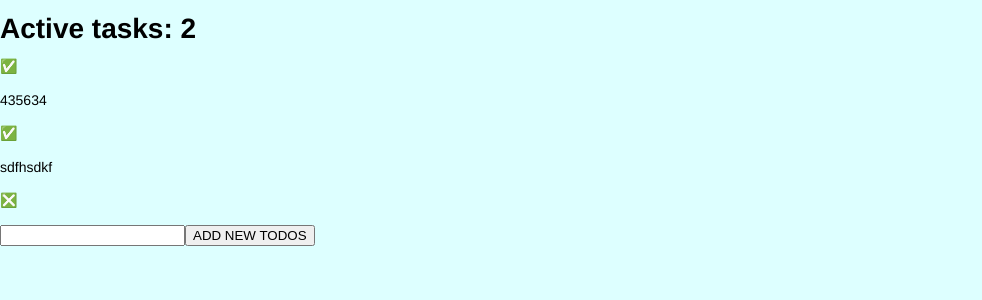
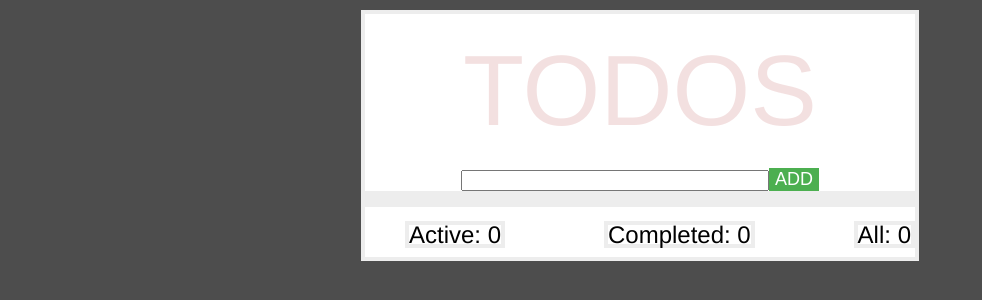
Before and after one commit to Varfolomeev-Ilya/toDo-on-React, a React (Create React App) app: page / in a window 1280 px wide. Shown: the top 300 px of the page, without its empty margins (0-982 px from the left). Built offline with nearby package versions, Linux system fonts and the light colour scheme.

Commit message:
new styles and filters

```diff
--- a/src/App.js
+++ b/src/App.js
@@ -1,30 +1,26 @@
 import React from 'react';
 import './styles.css';
-import Task from './components/header/Task';
-import TaskInput from './components/header/TaskInput';
+import './components/body/bodyStyles.css'
+import Task from './components/body/Task';
+import TaskInput from './components/Header/TaskInput';
 
 
 class App extends React.Component {
   constructor() {
     super();
     this.state = {
-      tasks: [
-        {id : 0, title: '', done: false},
-        {id : 0, title: 'sdfhsdkf', done: true},
-        {id : 0, title: '435634', done: false}
-      ]
+      tasks: []
     };
   }
 
   addTask = task => {
-    this.setState(state => {
-      let {tasks} = state;
-      tasks.push({
-        id: tasks.length !== 0 ? task.length : 0,
-        title: task,
-        done: false
-      });
-      return tasks;
+    const updatedTasks = [ ...this.state.tasks ];
+    updatedTasks.push({
+      id: updatedTasks.length !== 0 ? task.length : 0,
+      title: task,
+      done: false
+    });
+    this.setState({tasks: updatedTasks}, () => {
     });
   }
 
@@ -53,8 +49,13 @@ class App extends React.Component {
 
     return (
       <div className="App">
-      <h1 className="top">Active tasks: {activeTasks.length}</h1>
-      {[...activeTasks, ...doneTasks].map(task => (
+      <div className="todoApp">
+      <div className="header">
+      <h1 className="title">TODOS</h1>
+      <TaskInput addTask={this.addTask}></TaskInput>
+      </div>
+      <div className="main">
+      {[...activeTasks, ...doneTasks,].map(task => (
         <Task
         doneTask={() => this.doneTask(task.id)}
         deleteTask={() => this.deleteTask(task.id)}
@@ -62,7 +63,21 @@ class App extends React.Component {
         key={task.id}>
         </Task>
       ))}
-      <TaskInput addTask={this.addTask}></TaskInput>
+      </div>
+      <footer className="footer">
+      <ul className="filters">
+      <li>
+        <a href="#" className="all">Active: {activeTasks.length}</a>
+      </li>
+      <li>
+        <a href="#" className="selected">Completed: {doneTasks.length}</a>
+      </li>
+      <li>
+        <a href="#" className="all todos">All: {tasks.length}</a>
+      </li>
+      </ul>
+      </footer>
+      </div>
       </div>
     );
   }
--- /dev/null
+++ b/src/components/Header/Input.css
@@ -0,0 +1,19 @@
+.add-btn {
+  position: relative;
+  background-color: #4CAF50;
+  border: none;
+  font-size: 18px;
+  color: #FFFFFF;
+  width: auto;
+  text-align: center;
+  -webkit-transition-duration: 0.4s; /* Safari */
+  transition-duration: 0.4s;
+  text-decoration: none;
+  overflow: hidden;
+  cursor: pointer;
+}
+
+input {
+  width: 300px;
+  outline: none;
+}
--- a/src/components/header/TaskInput.jsx
+++ b/src/components/Header/TaskInput.jsx
@@ -1,4 +1,5 @@
 import React from 'react';
+import './Input.css'
 
 class TaskInput extends React.Component {
   constructor(props) {
@@ -35,7 +36,7 @@ class TaskInput extends React.Component {
        onChange={this.inputChange}
        value={input}
        ></input>
-      <button onClick={this.addTask}>ADD NEW TODOS</button>
+      <button className="add-btn" onClick={this.addTask}>ADD</button>
       </div>
     )
   }
--- a/src/components/header/Task.jsx
+++ b/src/components/body/Task.jsx
@@ -4,9 +4,9 @@ const Task = ({ task, ...props }) => {
   const ActionBtn = () => (
     <div className="action-btn">
        {!task.done ? (
-         <p onClick={props.doneTask}>✅</p>
+         <p class="action" onClick={props.doneTask}>✅</p>
        ) : (
-         <p onClick={props.deleteTask}>❎</p>
+         <p  class="action" onClick={props.deleteTask}>❎</p>
        )}
        </div>
   );
--- /dev/null
+++ b/src/components/body/bodyStyles.css
@@ -0,0 +1,33 @@
+.body {
+  max-width: 550px;
+  height: 100%;
+  margin: 0 auto;
+  display: flex;
+  flex-direction: column;
+  justify-content: center;
+  align-items: center;
+}
+
+.task, .tasktask-done {
+  padding-top: 10px;
+  max-width: 550px;
+  height: auto;
+  margin: 0 auto;
+  display: flex;
+  flex-direction: row;
+  justify-content: space-around; ;
+  border: 4px solid #ededed;
+
+}
+
+.action {
+  width: 25px;
+  cursor: pointer;
+}
+
+p {
+  width: auto;
+  height: auto;
+  word-break: break-all;
+  width: 350px;
+}
--- a/src/index.css
+++ b/src/index.css
@@ -1,13 +1,68 @@
-body {
-  margin: 0;
-  font-family: -apple-system, BlinkMacSystemFont, 'Segoe UI', 'Roboto', 'Oxygen',
-    'Ubuntu', 'Cantarell', 'Fira Sans', 'Droid Sans', 'Helvetica Neue',
-    sans-serif;
-  -webkit-font-smoothing: antialiased;
-  -moz-osx-font-smoothing: grayscale;
+.todoapp {
+  background: #fff;
+  margin: 130px 0 40px 0;
+  position: relative;
+  box-shadow: 0 2px 4px 0 rgb(0 0 0 / 20%), 0 25px 50px 0 rgb(0 0 0 / 10%);
 }
 
 code {
   font-family: source-code-pro, Menlo, Monaco, Consolas, 'Courier New',
     monospace;
 }
+
+.header {
+  max-width: 550px;
+  height: 100%;
+  margin: 0 auto;
+  display: flex;
+  flex-direction: column;
+  justify-content: center;
+  align-items: center;
+  background-color: #fff;
+  border: 4px solid #ededed;
+}
+
+h1 {
+  color: rgba(175, 47, 47, 0.15);
+  font-size: 100px;
+  font-weight: 100;
+}
+
+.main {
+  font-weight: 300;
+  margin: 0 auto;
+  max-width: 550px;
+  height: auto;
+  background-color: #fff;
+  border: 4px solid #ededed;
+
+}
+
+footer {
+  max-width: 550px;
+  height: 50px;
+  margin: 0 auto;
+  background-color: #fff;
+  border: 4px solid #ededed;
+
+}
+
+ul {
+  display: flex;
+  align-items: center;
+  justify-content: space-between;
+  flex-direction: row;
+  list-style: none;
+
+}
+
+a {
+  text-decoration: none;
+  color: #000;
+}
+
+li {
+  font-size: 24px;
+  border: 4px solid #ededed;
+
+}
--- a/src/styles.css
+++ b/src/styles.css
@@ -1,6 +1,8 @@
  body {
-  background-color: rgb(221, 355, 814);
+  background-color: #4d4d4d;
   font: 14px 'Helvetica Neue', Helvetica, Arial, sans-serif;
   line-height: 1.4em;
   font-weight: 300;
+  margin-top: 10px;
+
 }
```
